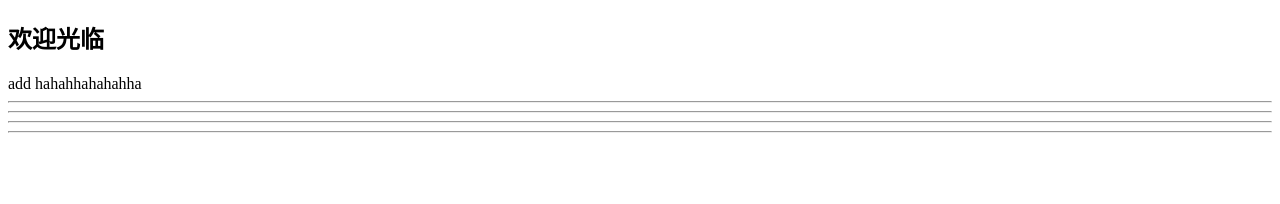
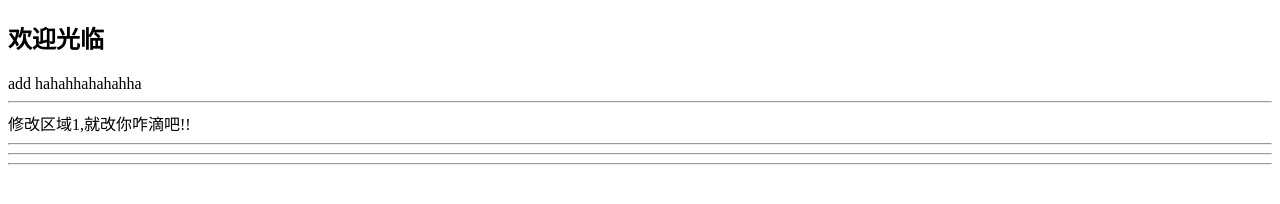
Before and after one commit to biebiebie202101/git_learning, a plain HTML site: page index.html in a window 1280 px wide. Drawn offline with Linux system fonts and the light colour scheme.

Commit message:
index.html 修改区域1

```diff
--- a/index.html
+++ b/index.html
@@ -14,7 +14,7 @@ hahahhahahahha
 
 <!-- 区域1 -->
 <div>
-
+修改区域1,就改你咋滴吧!!
 </div>
 
 <hr />
```
